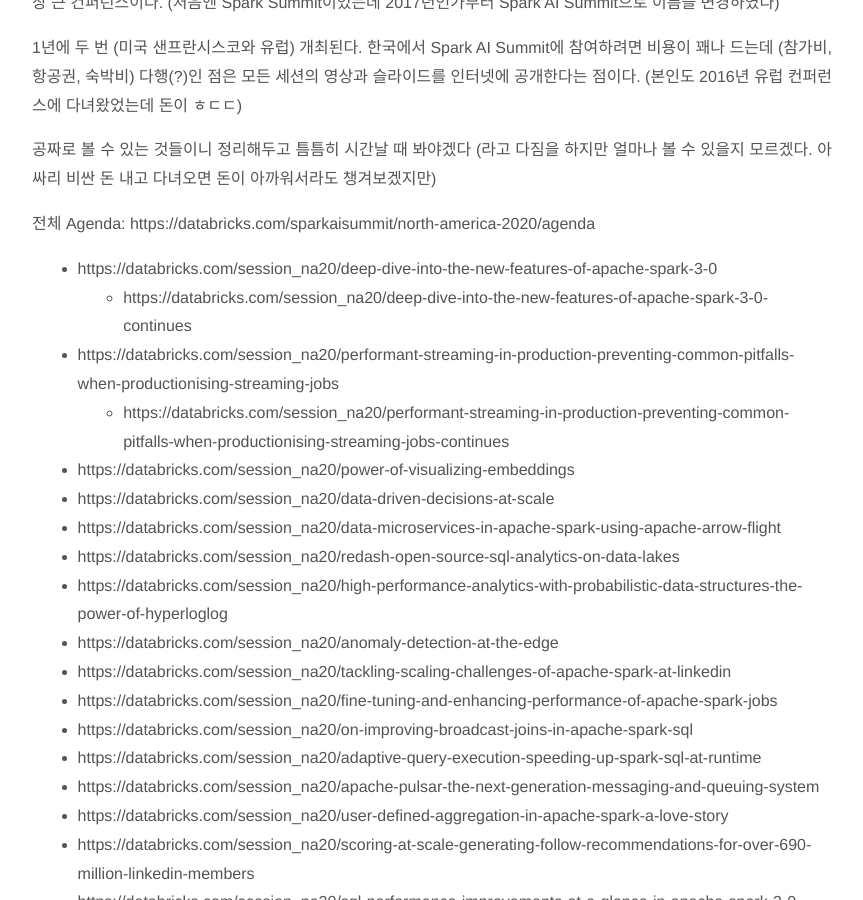
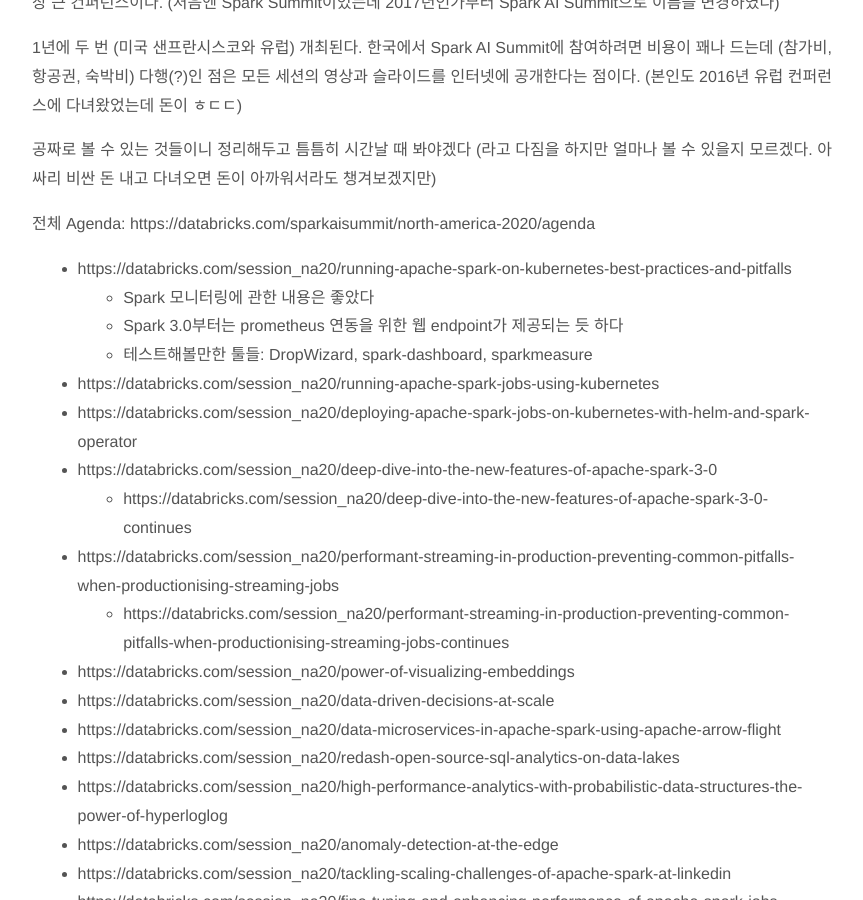
Before and after one commit to jason-heo/jason-heo.github.io, a Jekyll site: the page built from _posts/2020-05-30-spark-ai-summit-2020-na.md, in a window 1280 px wide and 900 px high, scrolled down 468 px. Shown: the whole window, without its empty margins (208-1071 px from the left). Built offline with Jekyll 4.4.1, drawn with Linux system fonts in a browser that asks for light colours; comment, search, counter and statistics services are not loaded.

Commit message:
k8s session 추가

```diff
--- a/_posts/2020-05-30-spark-ai-summit-2020-na.md
+++ b/_posts/2020-05-30-spark-ai-summit-2020-na.md
@@ -8,6 +8,12 @@
 
 전체 Agenda: https://databricks.com/sparkaisummit/north-america-2020/agenda
 
+- https://databricks.com/session_na20/running-apache-spark-on-kubernetes-best-practices-and-pitfalls
+    - Spark 모니터링에 관한 내용은 좋았다
+    - Spark 3.0부터는 prometheus 연동을 위한 웹 endpoint가 제공되는 듯 하다
+    - 테스트해볼만한 툴들: DropWizard, spark-dashboard, sparkmeasure
+- https://databricks.com/session_na20/running-apache-spark-jobs-using-kubernetes
+- https://databricks.com/session_na20/deploying-apache-spark-jobs-on-kubernetes-with-helm-and-spark-operator
 - https://databricks.com/session_na20/deep-dive-into-the-new-features-of-apache-spark-3-0
     - https://databricks.com/session_na20/deep-dive-into-the-new-features-of-apache-spark-3-0-continues
 - https://databricks.com/session_na20/performant-streaming-in-production-preventing-common-pitfalls-when-productionising-streaming-jobs
```
